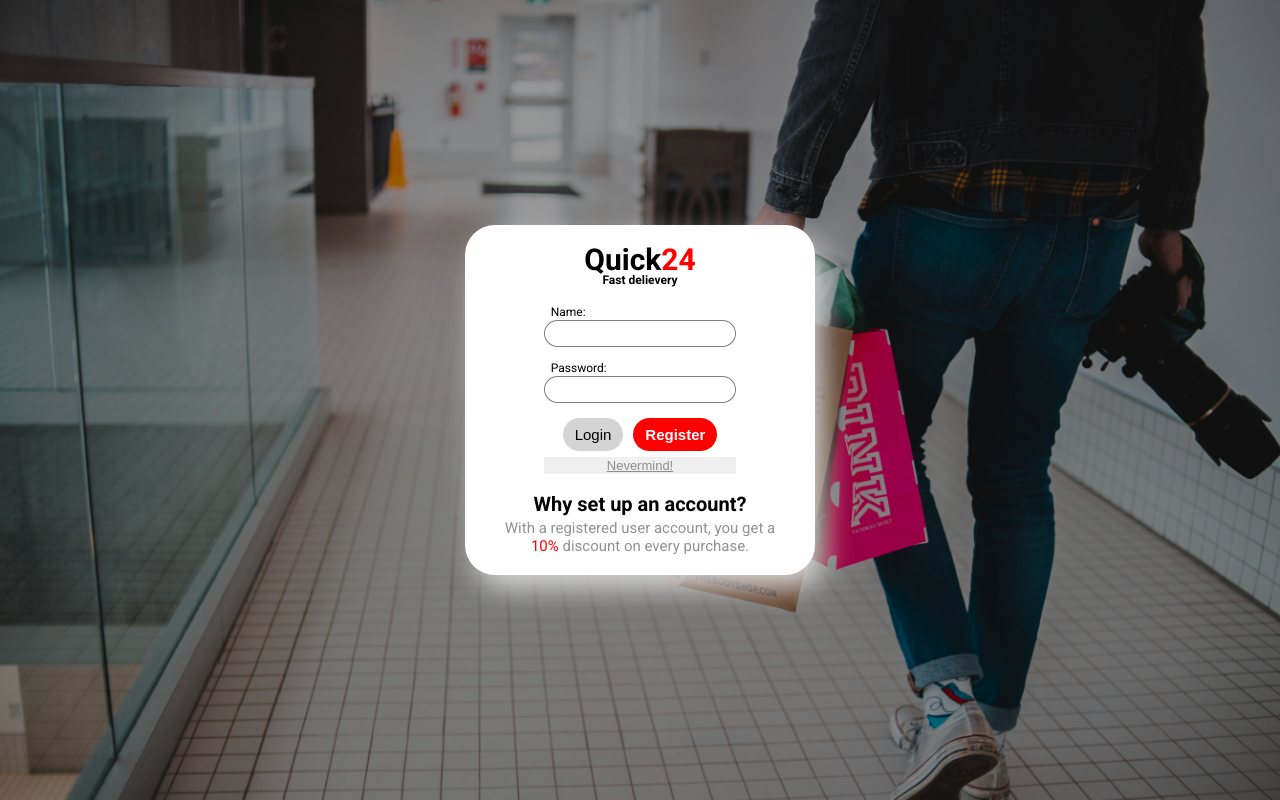
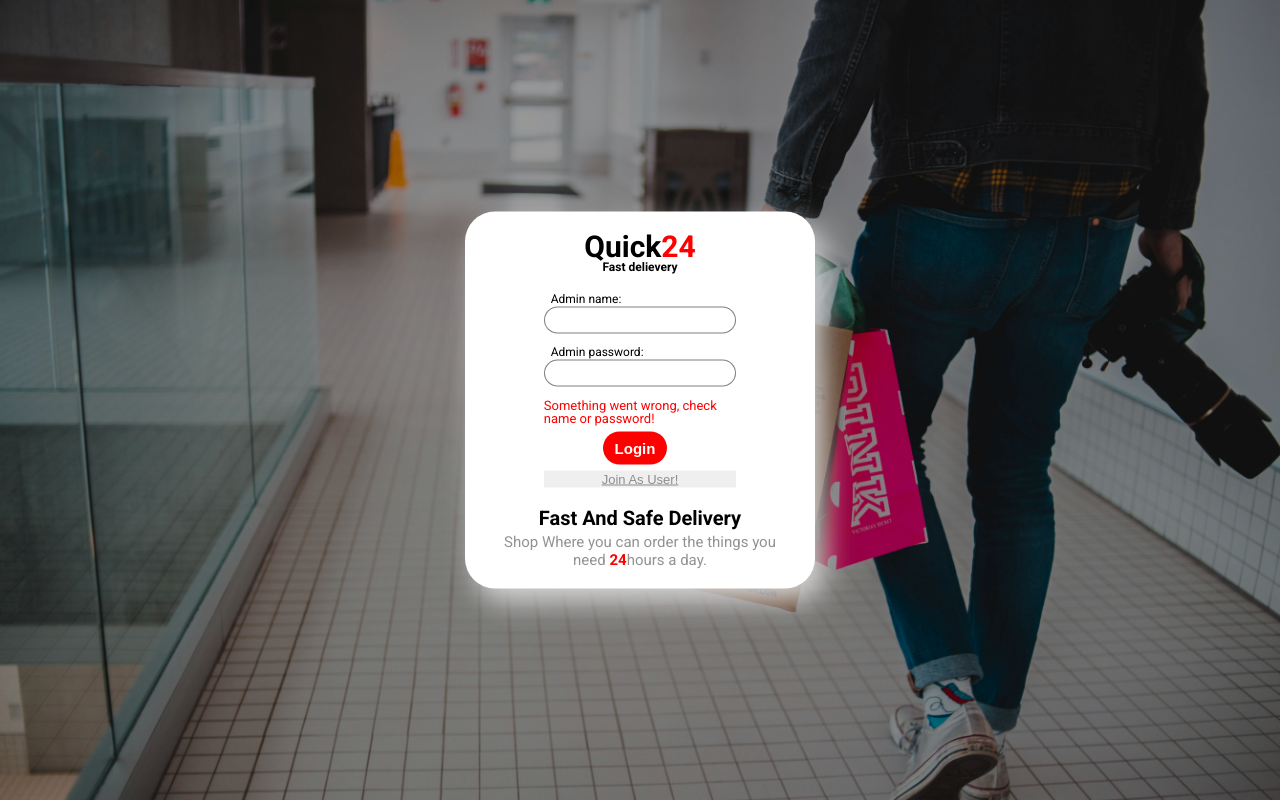
Before and after one commit to Cavrak396/Quick24, a website built with webpack: page src/index.html in a window 1280 px wide. Both pictures are taken after a click on the button "Login". Built offline with nearby package versions, Linux system fonts and the light colour scheme; files whose address does not match are found by name.

Commit message:
implementing login logic

```diff
--- a/src/index.html
+++ b/src/index.html
@@ -16,32 +16,32 @@
 <body>
     <header></header>
     <main>
-        <section class="login" style="background-image: url('images/login-panel-image.jpg')">
+        <section class="login js-login-panel" style="background-image: url('images/login-panel-image.jpg')">
             <form class="login__panel js-login-panel">
                 <div class="login__panel-jointext">
                     <h2 class="login__panel-title">Quick<span class="login__panel-decoration">24</span></h2>
                     <span class="login__panel-undertitle">Fast delievery</span>
                 </div>
                 <div class="login__panel-content">
-                    <label class="login__panel-tag" for="login__panel-name">Name:</label>
-                    <input type="text" id="login__panel-name" class="login__panel-input login__panel-input--name">
-                    <label class="login__panel-tag" for="login__panel-password">Password:</label>
-                    <input type="text" id="login__panel-password"
-                        class="login__panel-input login__panel-input--password">
+                    <label class="login__panel-tag" for="login__panel-name">Admin name:</label>
+                    <input type="text" id="login__panel-name"
+                        class="login__panel-input login__panel-input--name js-adminName">
+                    <label class="login__panel-tag" for="login__panel-password">Admin password:</label>
+                    <input type="password" id="login__panel-password"
+                        class="login__panel-input login__panel-input--password js-adminPassword">
+                    <span class="login__error js-login-error"></span>
                     <div class="login__panel-buttons">
-                        <button type="button" class="login__panel-login">Login</button>
-                        <button type="button" class="login__panel-register">Register</button>
+                        <button type="button" class="login__panel-login js-login-btn">Login</button>
                     </div>
-                    <button type="button" class="login__panel-skip">Nevermind!</button>
+                    <button type="button" class="login__panel-skip js-userBtn">Join As User!</button>
                 </div>
                 <div class="login__panel-text">
-                    <h2 class="login__panel-sale">Why set up an account?</h2>
-                    <p class="login__panel-lines">With a registered user account, you get a
-                        <span class="login__panel-decoration">10%</span> discount on every purchase.
+                    <h2 class="login__panel-sale">Fast And Safe Delivery</h2>
+                    <p class="login__panel-lines">Shop Where you can order the things you need
+                        <span class="login__panel-decoration">24</span>hours a day.
                     </p>
                 </div>
             </form>
-
         </section>
     </main>
     <footer></footer>
--- a/src/js/controller.js
+++ b/src/js/controller.js
@@ -0,0 +1,11 @@
+import * as model from "./model.js";
+import View from "./view/view.js";
+import loginView from "./view/loginView.js";
+
+const init = function () {
+  loginView._disableLoginScreen();
+  loginView._passingPassword(model.adminAccount);
+  loginView._adminErrorHandling(model.adminAccount);
+};
+
+init();
--- a/src/js/model.js
+++ b/src/js/model.js
@@ -0,0 +1,4 @@
+export const adminAccount = {
+  name: "Milica Mazalica",
+  password: "tfzradmin",
+};
--- /dev/null
+++ b/src/js/view/loginView.js
@@ -0,0 +1,39 @@
+import View from "./view.js";
+
+class Login extends View {
+  userButton = document.querySelector(".js-userBtn");
+  adminButton = document.querySelector(".js-login-btn");
+  loginPanel = document.querySelector(".js-login-panel");
+  name = document.querySelector(".js-adminName");
+  password = document.querySelector(".js-adminPassword");
+  loginError = document.querySelector(".js-login-error");
+
+  _disableLoginScreen() {
+    this.userButton.addEventListener("click", () => {
+      this.loginPanel.style.display = "none";
+    });
+  }
+
+  _passingPassword(adminData) {
+    this.adminButton.addEventListener("click", () => {
+      if (
+        adminData.name === this.name.value &&
+        adminData.password === this.password.value
+      )
+        this.loginPanel.style.display = "none";
+    });
+  }
+
+  _adminErrorHandling(adminData) {
+    this.adminButton.addEventListener("click", () => {
+      if (
+        adminData.name !== this.name.value ||
+        adminData.password !== this.password.value
+      )
+        this.loginError.textContent =
+          "Something went wrong, check name or password!";
+    });
+  }
+}
+
+export default new Login();
--- /dev/null
+++ b/src/js/view/view.js
@@ -0,0 +1,3 @@
+export default class View {
+
+};
--- a/src/scss/components/_buttons.scss
+++ b/src/scss/components/_buttons.scss
@@ -12,21 +12,13 @@ button {
   margin-bottom: 6px;
 }
 
-.login__panel-login,
-.login__panel-register {
+.login__panel-login {
   padding: 8px 12px;
   font-size: 15px;
   border-radius: 20px;
   border: none;
-}
-
-.login__panel-login {
-  background-color: $gray;
+  background-color: $red;
   margin-right: 10px;
-}
-
-.login__panel-register {
-  background-color: $red;
   color: $white;
   font-weight: $semi;
 }
--- /dev/null
+++ b/src/scss/components/_errorHolder.scss
@@ -0,0 +1,7 @@
+.login__error {
+  display: block;
+  color: $red;
+  font-size: 13px;
+  line-height: 13px;
+  margin-bottom: 7px;
+}
--- a/src/scss/layout/_login.scss
+++ b/src/scss/layout/_login.scss
@@ -57,7 +57,7 @@
 }
 
 .login__panel-input {
-  margin: 0 auto 15px auto;
+  margin: 0 auto 12px auto;
   border-radius: 20px;
   border: $light_black solid 1px;
   padding: 5px 10px;
@@ -84,4 +84,5 @@
 
 .login__panel-decoration {
   color: $red;
+  font-weight: $semi;
 }
--- a/src/scss/style.scss
+++ b/src/scss/style.scss
@@ -8,6 +8,7 @@
 @import "abstracts/mixins";
 
 // Components
+@import "components/errorHolder";
 @import "components/buttons";
 
 // Layout
```
Also changed, not shown: dist/css/style.css, dist/index.html, dist/js/controller.js, dist/js/model.js, dist/js/view/loginView.js (added), dist/js/view/view.js (added), src/scss/base/_variables.scss (line endings or trailing spaces).
